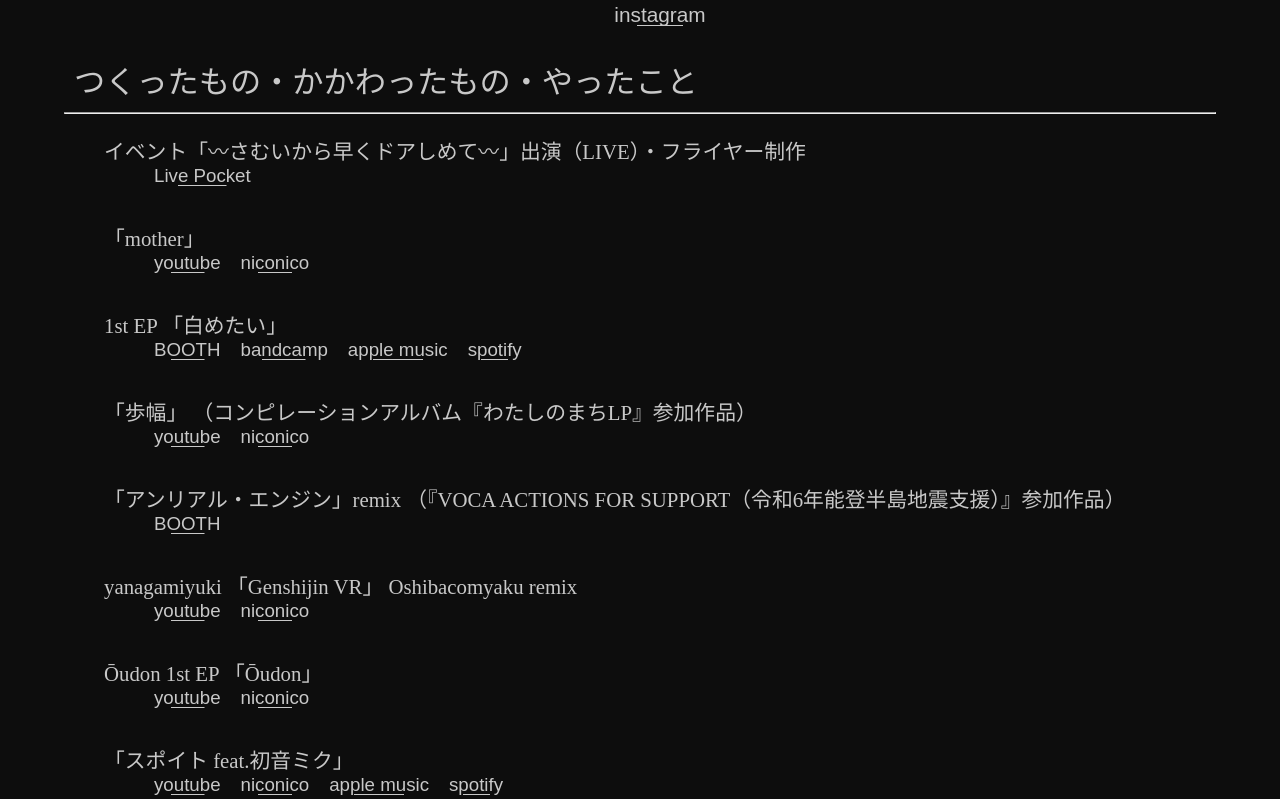
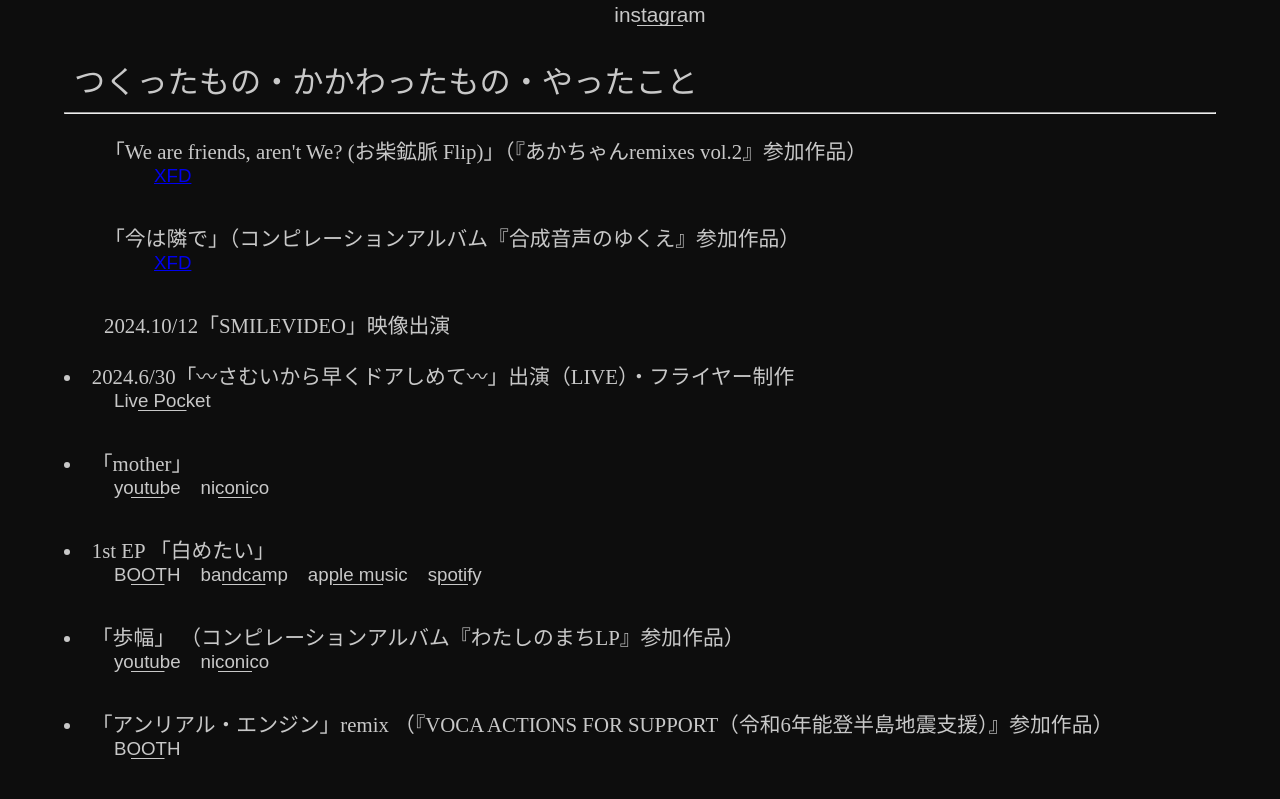
Before and after one commit to Oshibacomyaku/oshibacomyaku.github.io, a plain HTML site: page index.html in a window 1280 px wide. Shown: the part 838-1637 px from the top of the page. Drawn offline with Linux system fonts and the light colour scheme; a web font is replaced by a local one.

Commit message:
index.html

```diff
--- a/index.html
+++ b/index.html
@@ -36,7 +36,20 @@
       <h2>つくったもの・かかわったもの・やったこと </h2>
       <hr>
       <ul>
-         <li>イベント「〰︎さむいから早くドアしめて〰︎」出演（LIVE）・フライヤー制作
+         <li>「We are friends, aren't We? (お柴鉱脈 Flip)」（『あかちゃんremixes vol.2』参加作品）
+          <ul class="links">
+            <li><a href= "https://youtu.be/YO0ZapqHxPc?si=PPLWHOt-3Jat3GF4">XFD</a></li>
+
+        </ul></li>
+        <li>「今は隣で」（コンピレーションアルバム『合成音声のゆくえ』参加作品）
+          <ul class="links">
+            <li><a href= "https://youtu.be/YO0ZapqHxPc?si=PPLWHOt-3Jat3GF4">XFD</a></li>
+
+        </ul></li>
+         <li>2024.10/12「SMILEVIDEO」映像出演
+
+        </ul></li>
+         <li>2024.6/30「〰︎さむいから早くドアしめて〰︎」出演（LIVE）・フライヤー制作
           <ul class="links">
             <li><a href= "https://t.livepocket.jp/e/samudoor" class="linka">Live Pocket</a></li>
 
```
